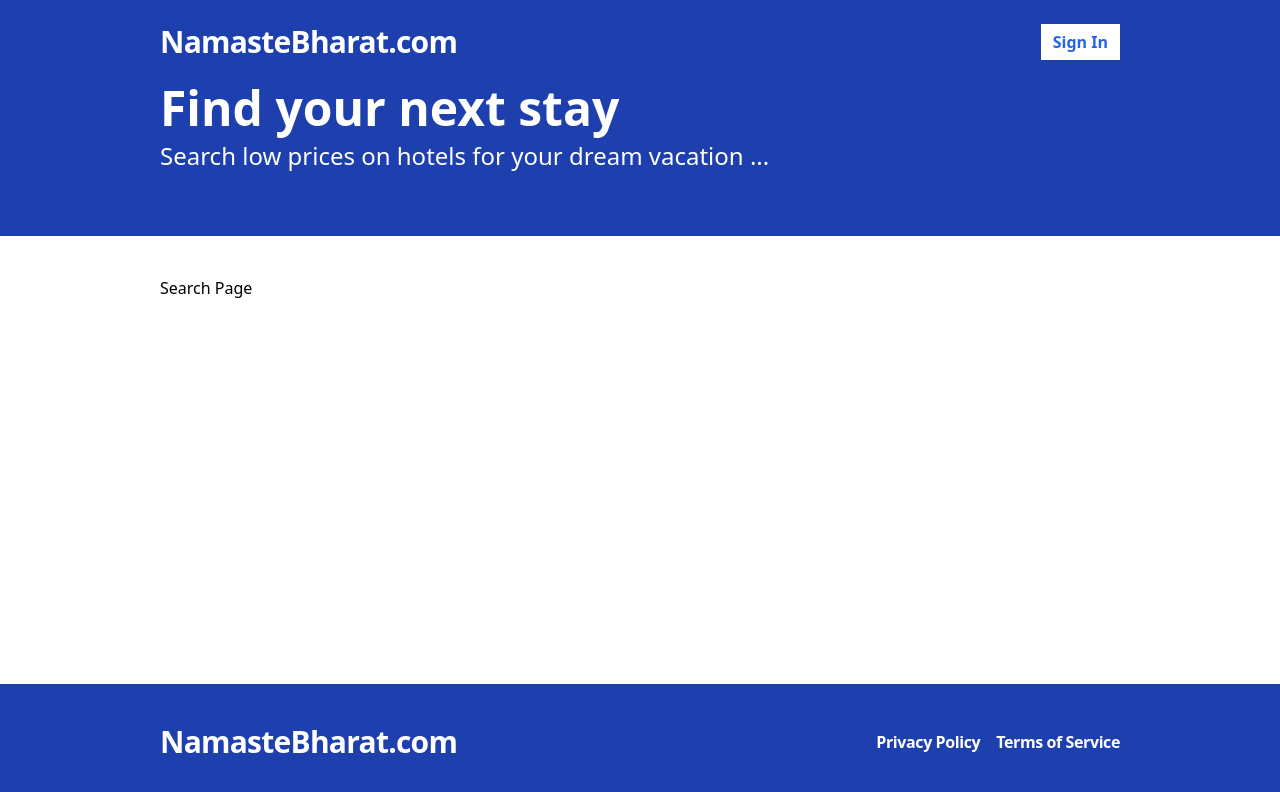
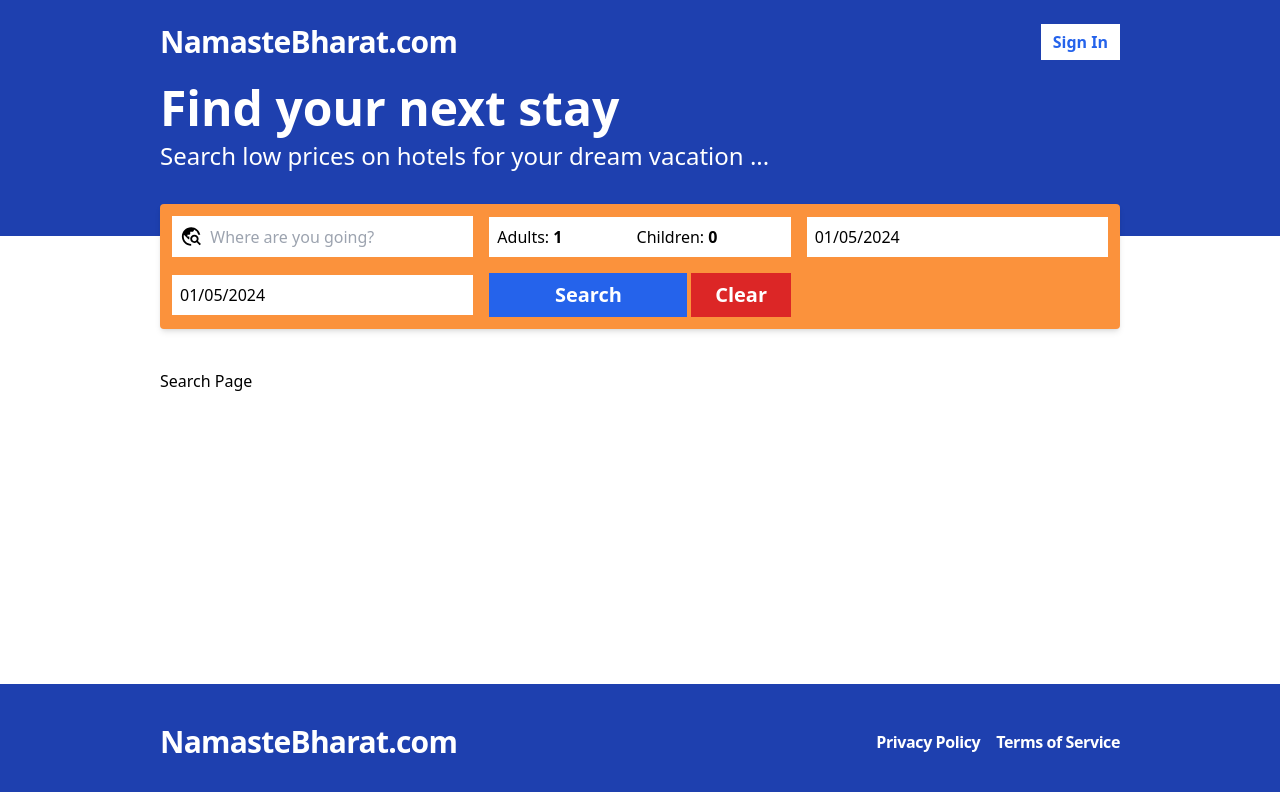
Before and after one commit to luv2027/Namaste_Bharat, a React (Vite) app in the folder frontend/: page /search in a window 1280 px wide. Shown: the top 792 px of the page. Built offline with nearby package versions, Linux system fonts and the light colour scheme; no server answers.

Commit message:
search functionalities added

```diff
--- a/frontend/package.json
+++ b/frontend/package.json
@@ -10,7 +10,9 @@
     "preview": "vite preview"
   },
   "dependencies": {
+    "@types/react-datepicker": "^4.19.5",
     "react": "^18.2.0",
+    "react-datepicker": "^5.1.0",
     "react-dom": "^18.2.0",
     "react-hook-form": "^7.49.2",
     "react-icons": "^5.0.1",
--- /dev/null
+++ b/frontend/src/components/SearchBar.tsx
@@ -0,0 +1,93 @@
+import {useSearchContext} from "../contexts/SearchContext";
+import { useState } from "react";
+import {FormEvent} from "react";
+import { MdTravelExplore } from "react-icons/md";
+import DatePicker from "react-datepicker";
+import "react-datepicker/dist/react-datepicker.css";
+import { useNavigate } from "react-router-dom";
+
+const SearchBar = () => {
+  const navigate = useNavigate();
+  const search = useSearchContext();
+
+  const [destination, setDestination] = useState<string>(search.destination);
+  const [checkIn, setCheckIn] = useState<Date>(search.checkIn);
+  const [checkOut, setCheckOut] = useState<Date>(search.checkOut);
+  const [adultCount, setAdultCount] = useState<number>(search.adultCount);
+  const [childCount, setChildCount] = useState<number>(search.childCount);
+
+  const handleSubmit = (event: FormEvent) => {
+    event.preventDefault(); //prevents the page from reloading
+    search.saveSearchValues(destination, checkIn, checkOut, adultCount, childCount);
+    navigate("/search");
+  }
+
+  const minDate = new Date();
+  const maxDate = new Date();
+  maxDate.setFullYear(maxDate.getFullYear() + 1);
+  return (
+    <form onSubmit = {handleSubmit} className = "-mt-8 p-3 bg-orange-400 rounded shadow-md grid grid-cols-2 lg:grid-cols-3 2xl:grid-cols-5 items-center gap-4">
+
+      <div className = "flex flex-row items-center flex-1 bg-white p-2">
+        <MdTravelExplore size = {25} className = "mr-2" />
+        <input placeholder = "Where are you going?" className = "text-md w-full focus:outline-none"
+        value= {destination}
+        onChange = {(event) => setDestination(event.target.value)} />
+      </div>
+
+
+      <div className = "flex bg-white px-2 py-1 gap-2">
+        <label className = "items-center flex">
+          Adults:
+          <input className = "w-full p-1 focus:outline-none font-bold" type="number" min={1} max = {20}
+          value = {adultCount}
+          onChange = {(event) => setAdultCount(parseInt(event.target.value))}
+          />
+        </label>
+        <label className = "items-center flex">
+          Children:
+          <input className = "w-full p-1 focus:outline-none font-bold" type="number" min={0} max = {20}
+          value = {childCount}
+          onChange = {(event) => setChildCount(parseInt(event.target.value))}
+          />
+        </label>
+      </div>
+
+      <div>
+        <DatePicker
+        selected={checkIn}
+        onChange={(date) => setCheckIn(date as Date)}
+        selectsStart
+        startDate = {checkIn}
+        endDate = {checkOut}
+        minDate = {minDate}
+        maxDate={maxDate}
+        placeholderText = "Check-in Date"
+        className = "min-w-full p-2 bg-white focus:outline-none"
+        wrapperClassName="min w-full"
+        />
+      </div>
+      <div>
+        <DatePicker
+        selected={checkOut}
+        onChange={(date) => setCheckOut(date as Date)}
+        selectsStart
+        startDate = {checkIn}
+        endDate = {checkOut}
+        minDate = {minDate}
+        maxDate={maxDate}
+        placeholderText = "Check-in Date"
+        className = "min-w-full p-2 bg-white focus:outline-none"
+        wrapperClassName="min w-full"
+        />
+      </div>
+
+      <div className = "flex gap-1">
+        <button className = "w-2/3 bg-blue-600 text-white h-full p-2 font-bold text-xl hover:bg-blue-500">Search</button>
+        <button className = "w-1/3 bg-red-600 text-white h-full p-2 font-bold text-xl hover:bg-red-500">Clear</button>
+      </div>
+    </form>
+  )
+}
+
+export default SearchBar;
--- /dev/null
+++ b/frontend/src/contexts/SearchContext.tsx
@@ -0,0 +1,59 @@
+import React from "react";
+import { useContext } from "react";
+//will take all the search values and save it in the context. Will use this context in the search page to display the search results
+
+type SearchContext = {
+  destination: string;
+  checkIn: Date;
+  checkOut: Date;
+  adultCount: number;
+  childCount: number;
+  hotelId: string;
+  saveSearchValues: (destination: string, checkIn: Date, checkOut: Date, adultCount: number, childCount: number) => void;
+};
+
+const SearchContext = React.createContext<SearchContext | undefined>(undefined);
+
+type SearchContextProviderProps = {
+  children: React.ReactNode;
+};
+
+export const SearchContextProvider  = ({children}: SearchContextProviderProps) => {
+  const [destination, setDestination] = React.useState<string>("");
+  const [checkIn, setCheckIn] = React.useState<Date>(new Date());
+  const [checkOut, setCheckOut] = React.useState<Date>(new Date());
+  const [adultCount, setAdultCount] = React.useState<number>(1);
+  const [childCount, setChildCount] = React.useState<number>(0);
+  const [hotelId, setHotelId] = React.useState<string>("");
+
+  const saveSearchValues = (destination: string, checkIn: Date, checkOut: Date, adultCount: number, childCount: number, hotelId? : string) => {
+    setDestination(destination);
+    setCheckIn(checkIn);
+    setCheckOut(checkOut);
+    setAdultCount(adultCount);
+    setChildCount(childCount);
+    if(hotelId){
+      setHotelId(hotelId);
+    }
+  };
+
+
+  return (
+    <SearchContext.Provider value={{
+      destination,
+      checkIn,
+      checkOut,
+      adultCount,
+      childCount,
+      hotelId,
+      saveSearchValues,
+    }}>
+      {children}
+    </SearchContext.Provider>
+  )
+}
+
+export const useSearchContext = () => {
+  const context = useContext(SearchContext);
+  return context as SearchContext;
+}
--- a/frontend/src/layouts/layout.tsx
+++ b/frontend/src/layouts/layout.tsx
@@ -1,6 +1,7 @@
 import Footer from "../components/Footer";
 import Hero from "../components/Hero";
 import  Header  from "../components/Header";
+import SearchBar from "../components/SearchBar";
 
 interface Props{
   children: React.ReactNode;
@@ -11,6 +12,9 @@
     <div className = "flex flex-col min-h-screen">
       <Header />
       <Hero />
+      <div className = "container mx-auto">
+        <SearchBar />
+      </div>
       <div className = "container mx-auto py-10 flex-1">
         {children}
       </div>
--- a/frontend/src/main.tsx
+++ b/frontend/src/main.tsx
@@ -4,6 +4,7 @@
 import './index.css'
 import { QueryClient, QueryClientProvider } from 'react-query'
 import { AppContextProvider } from './contexts/AppContext.tsx'
+import { SearchContextProvider } from './contexts/SearchContext.tsx'
 
 const queryClient = new QueryClient({
   defaultOptions: {
@@ -17,7 +18,9 @@
   <React.StrictMode>
     <QueryClientProvider client= {queryClient}>
       <AppContextProvider>
-        <App />
+        <SearchContextProvider>
+          <App />
+        </SearchContextProvider>
       </AppContextProvider>
     </QueryClientProvider>
   </React.StrictMode>,
--- /dev/null
+++ b/frontend/src/pages/Search.tsx
@@ -0,0 +1,10 @@
+import { useSearchContext } from "../contexts/SearchContext";
+
+const Search = () => {
+  const search = useSearchContext();
+  console.log(search);
+
+  return <>Search Page</>
+}
+
+export default Search;
```
Also changed, not shown: 2 other files (tests, documents, lock files or other folders).
